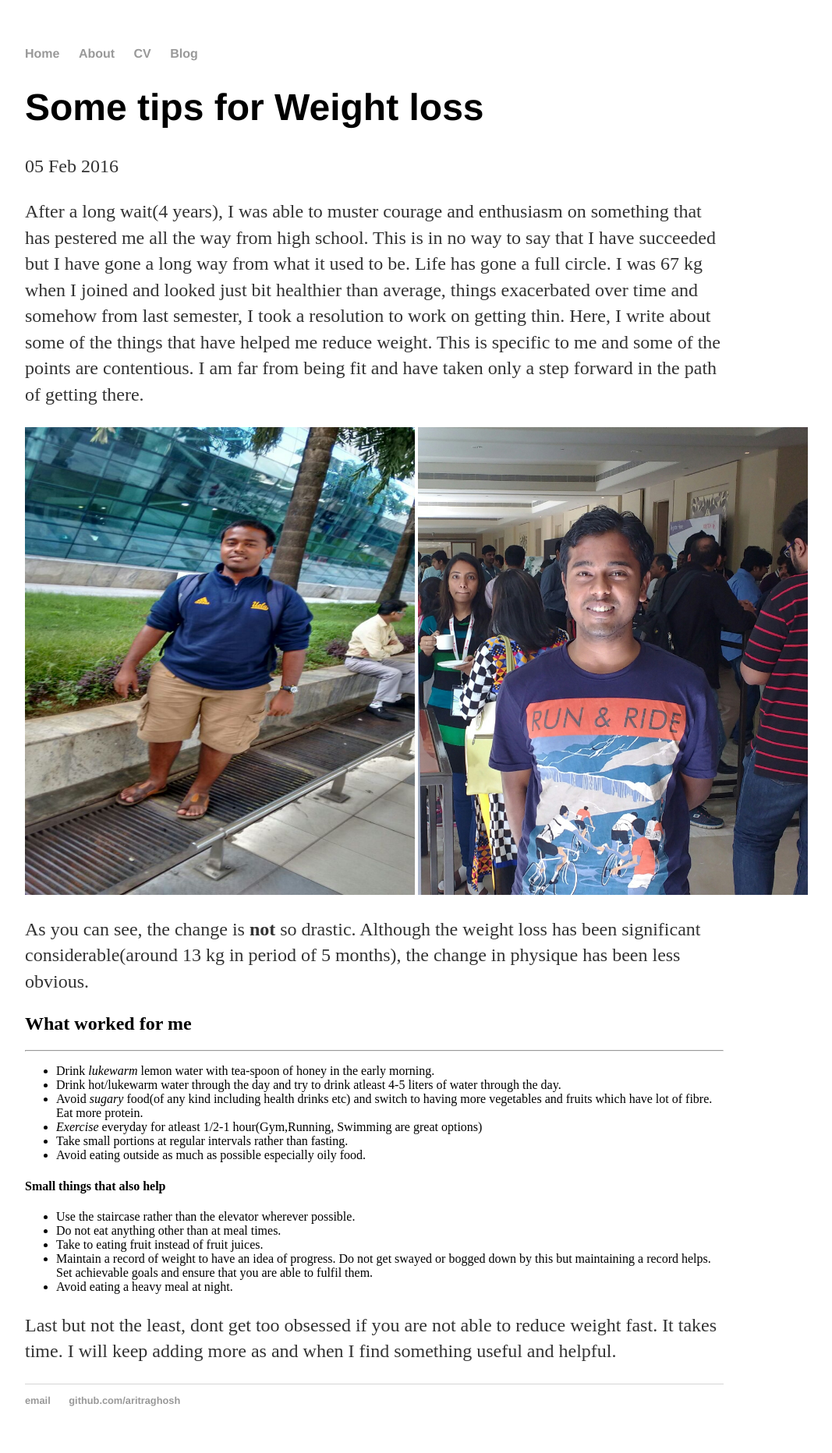
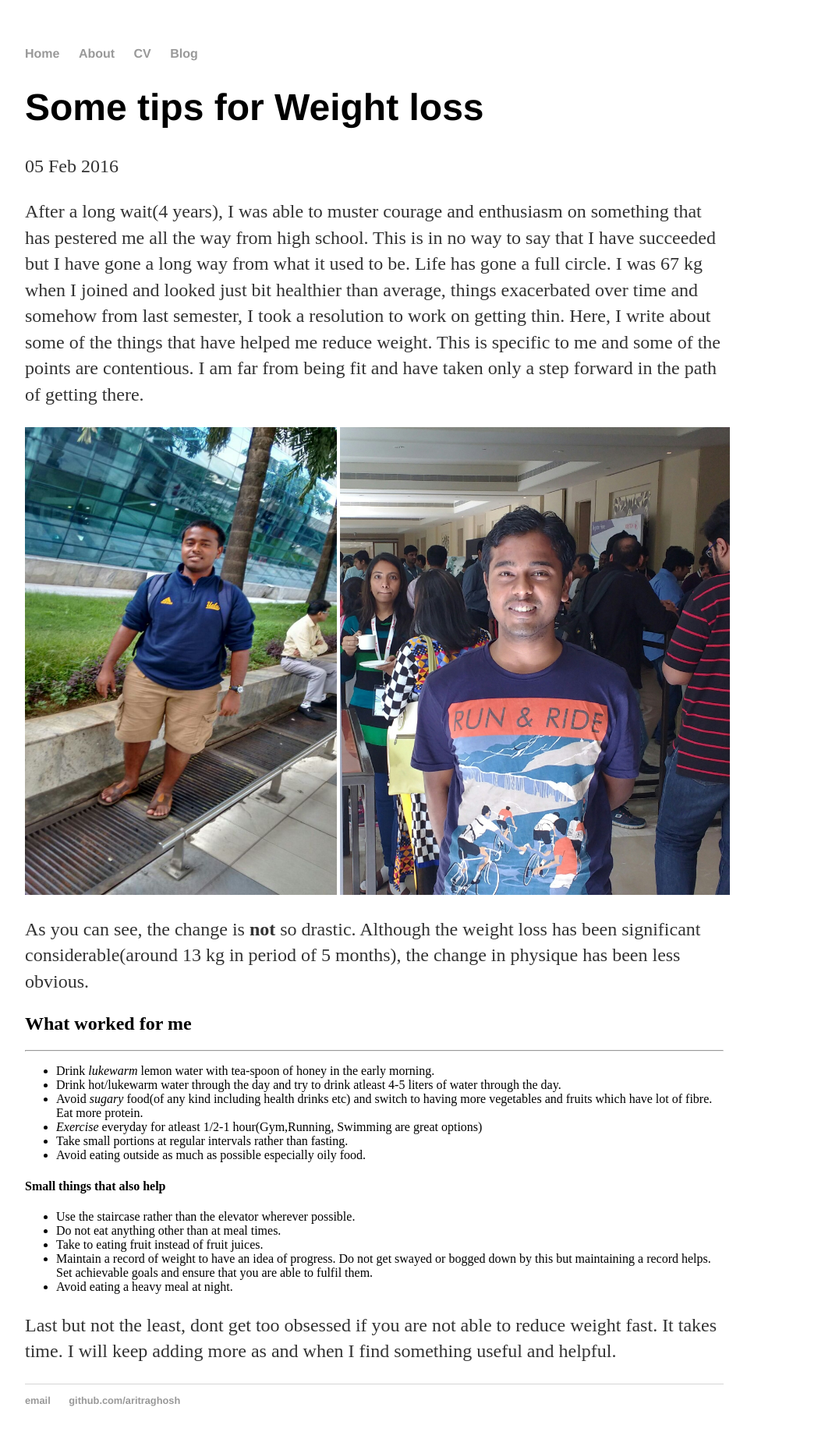
Before and after one commit to aritraghosh/aritraghosh.github.io, a Jekyll site: the page built from _posts/2016-02-05-some-tips-for-weight-loss.md, in a window 1280 px wide. Shown: the whole page at 78% size, without its empty margins (160-1227 px from the left). Built offline with Jekyll 4.4.1, drawn with Linux system fonts in a browser that asks for light colours.

Commit message:
Update 2016-02-05-some-tips-for-weight-loss.md

```diff
--- a/_posts/2016-02-05-some-tips-for-weight-loss.md
+++ b/_posts/2016-02-05-some-tips-for-weight-loss.md
@@ -9,7 +9,7 @@
 
 
 <div style="width:1100px; margin:0 auto;">
-<img src="https://aritraghosh.github.io/images/Aritra_old.jpg" alt="Old me" style="align: left;width: 500px ;height: 600px;"/>
+<img src="https://aritraghosh.github.io/images/Aritra_old.jpg" alt="Old me" style="align: left;width: 400px ;height: 600px;"/>
 <img src="https://aritraghosh.github.io/images/IMG_20160123_091910.jpg" alt="Now" style="align: right;width: 500px;  height: 600px;"/>
 </div>
 
```
